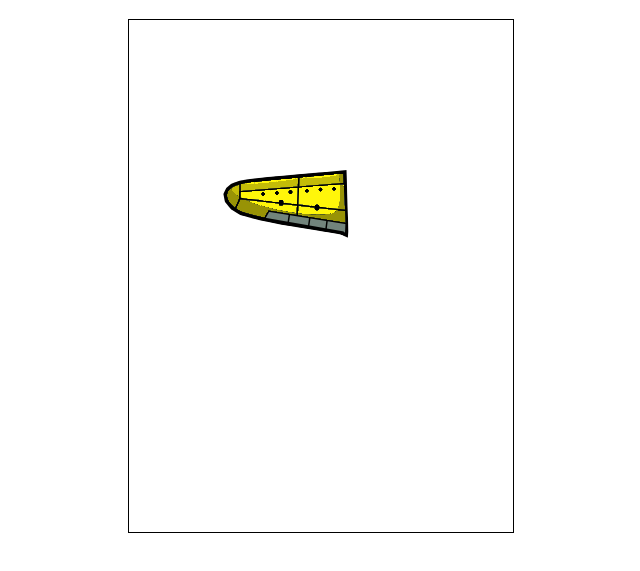
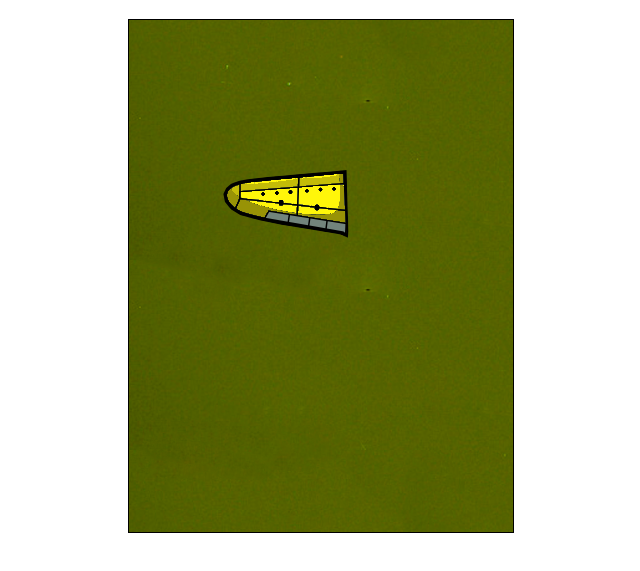
Before and after one commit to rtjoseph11/thrust-factory-server, a website: page public/index.html in a window 1280 px wide. Shown: the part 61-632 px from the top of the page, without its empty margins (319-959 px from the left). Drawn offline with nearby package versions, Linux system fonts and the light colour scheme; the site is published under a folder, as on GitHub Pages, so addresses that start at the root find nothing.

Commit message:
relative path for css background

```diff
--- a/public/index.html
+++ b/public/index.html
@@ -12,7 +12,7 @@
             }
             #game {
                 border: 1px solid #000;
-                background: url("/public/images/airPlanesBackground.png");
+                background: url("images/airPlanesBackground.png");
                 margin: 0 auto;
                 display: block;
             }
```
